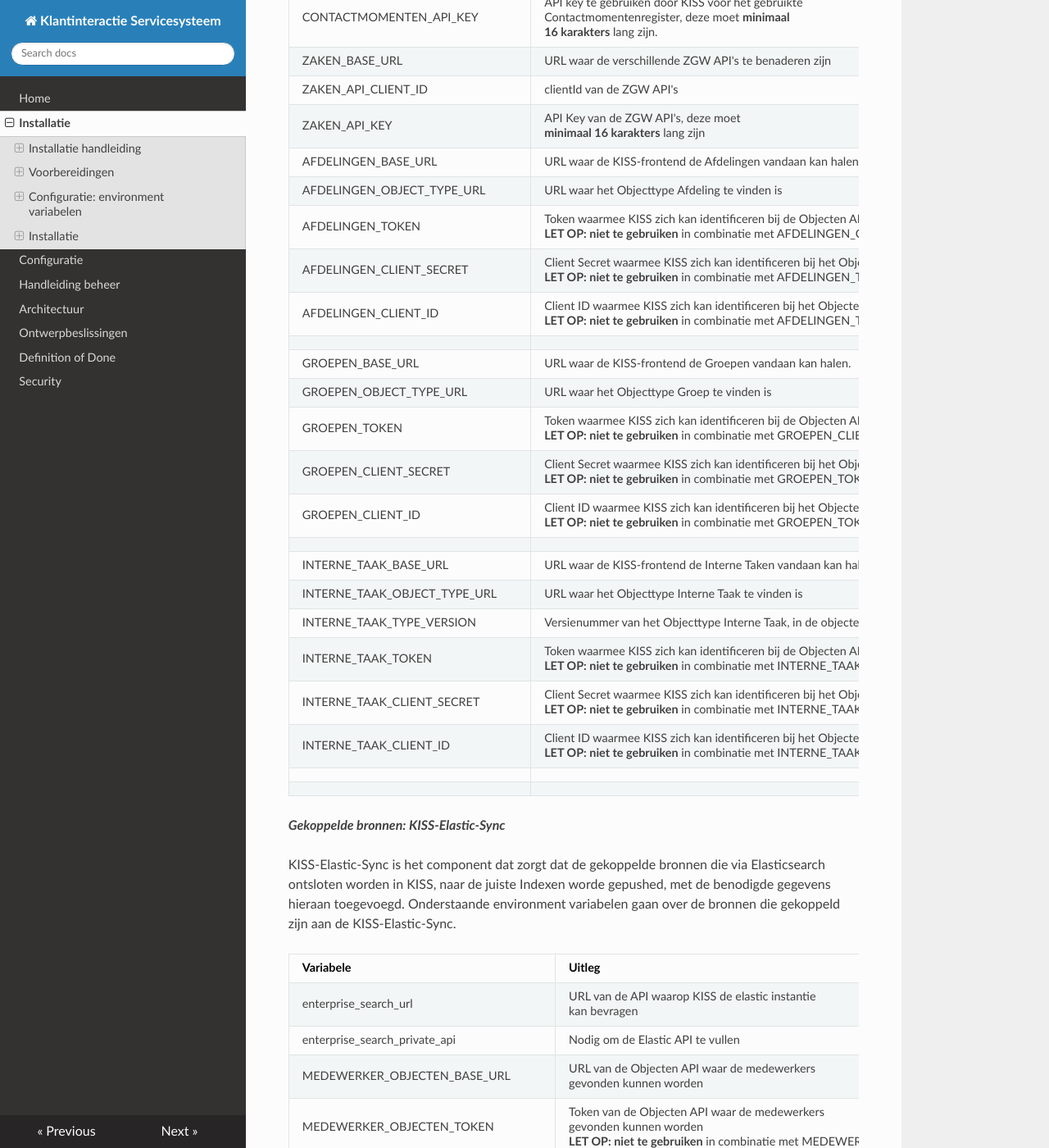
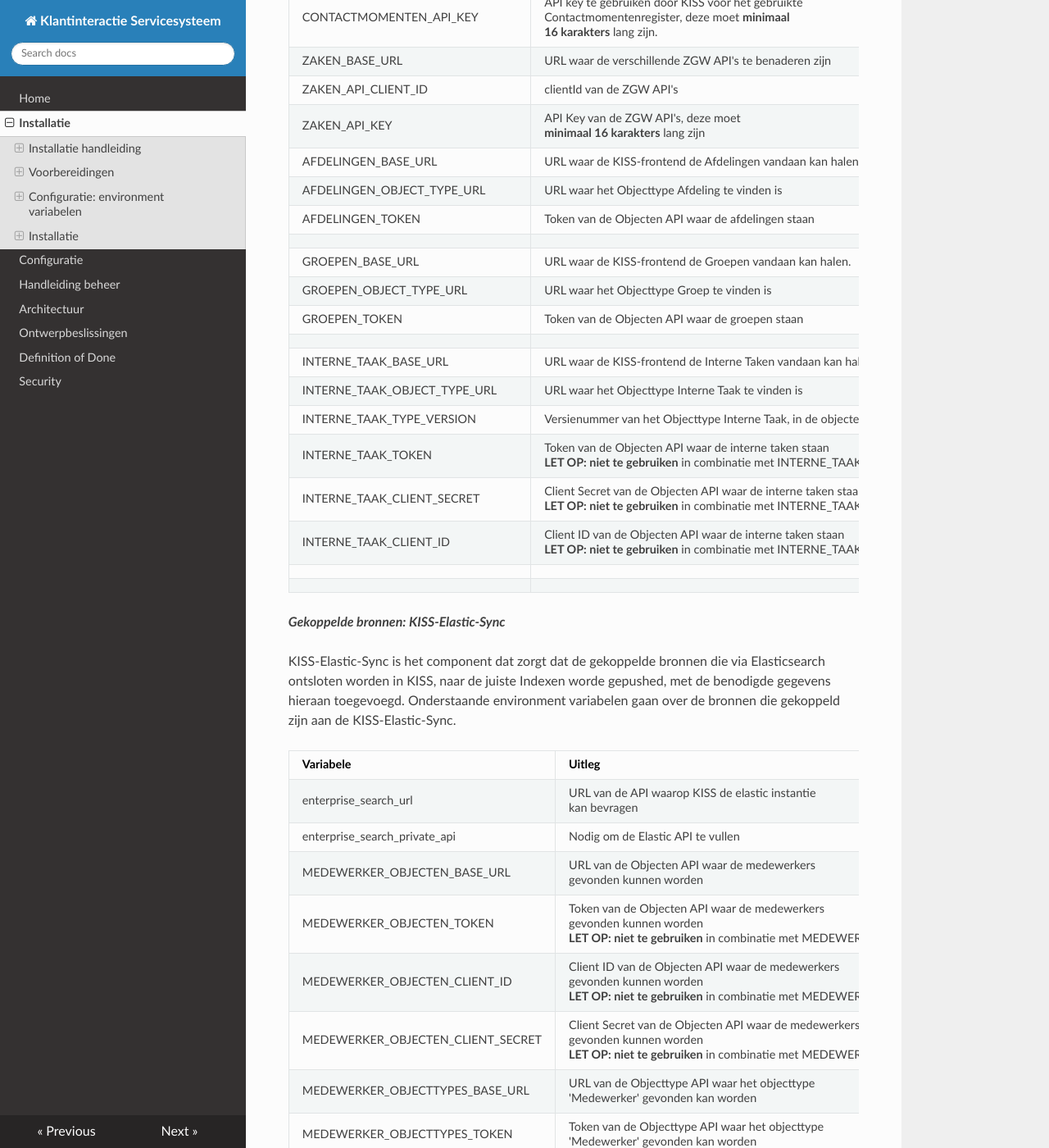
Before and after one commit to Klantinteractie-Servicesysteem/.github, an MkDocs documentation site: the page built from docs/INSTALLATION.md, in a window 1280 px wide and 1400 px high, scrolled down 4499 px. Shown: the whole window at 82% size. Built offline with MkDocs 1.6.1, drawn with Linux system fonts in a browser that asks for light colours; nearby versions of some CDN libraries; some of the changed text lies outside the part shown.

Commit message:
Update INSTALLATION.md
Bij groepen en afdelingen splitsing tussen Token en Secret+ID weggehaald: die gaan NIET meer via de adapter.
Bij Medewerker laten staan.
Formulering bij interne taak gelijk getrokken met formulering bij Medewerker

```diff
--- a/docs/INSTALLATION.md
+++ b/docs/INSTALLATION.md
@@ -133,22 +133,18 @@
 | ZAKEN_API_KEY  | API Key van de ZGW API's, deze moet <br />**minimaal 16 karakters** lang zijn |
 | AFDELINGEN_BASE_URL  | URL waar de KISS-frontend de Afdelingen vandaan kan halen.  |
 | AFDELINGEN_OBJECT_TYPE_URL | URL waar het Objecttype Afdeling te vinden is |
-| AFDELINGEN_TOKEN | Token waarmee KISS zich kan identificeren bij de Objecten API (waar de afdelingen staan)<br /> **LET OP: niet te gebruiken** in combinatie met AFDELINGEN_CLIENT_SECRET en AFDELINGEN_CLIENT_ID |
-| AFDELINGEN_CLIENT_SECRET | Client Secret waarmee KISS zich kan identificeren bij het Objecten register  <br /> **LET OP: niet te gebruiken** in combinatie met AFDELINGEN_TOKEN |
-| AFDELINGEN_CLIENT_ID | Client ID waarmee KISS zich kan identificeren bij het Objecten register  <br /> **LET OP: niet te gebruiken** in combinatie met AFDELINGEN_TOKEN |
+| AFDELINGEN_TOKEN | Token van de Objecten API waar de afdelingen staan |
 |  |  |
 | GROEPEN_BASE_URL  | URL waar de KISS-frontend de Groepen vandaan kan halen.  |
 | GROEPEN_OBJECT_TYPE_URL | URL waar het Objecttype Groep te vinden is |
-| GROEPEN_TOKEN | Token waarmee KISS zich kan identificeren bij de Objecten API (waar de afdelingen staan)<br /> **LET OP: niet te gebruiken** in combinatie met GROEPEN_CLIENT_SECRET en GROEPEN_CLIENT_ID |
-| GROEPEN_CLIENT_SECRET | Client Secret waarmee KISS zich kan identificeren bij het Objecten register  <br /> **LET OP: niet te gebruiken** in combinatie met GROEPEN_TOKEN |
-| GROEPEN_CLIENT_ID | Client ID waarmee KISS zich kan identificeren bij het Objecten register  <br /> **LET OP: niet te gebruiken** in combinatie met GROEPEN_TOKEN |
+| GROEPEN_TOKEN | Token van de Objecten API waar de groepen staan  |
 |  |  |
 | INTERNE_TAAK_BASE_URL  | URL waar de KISS-frontend de Interne Taken vandaan kan halen.  |
 | INTERNE_TAAK_OBJECT_TYPE_URL | URL waar het Objecttype Interne Taak te vinden is |
 | INTERNE_TAAK_TYPE_VERSION | Versienummer van het Objecttype Interne Taak, in de objectenregistratie waar KISS de Interne Taken wegschrijft |
-| INTERNE_TAAK_TOKEN | Token waarmee KISS zich kan identificeren bij de Objecten API (waar de afdelingen staan)<br /> **LET OP: niet te gebruiken** in combinatie met INTERNE_TAAK_CLIENT_SECRET en INTERNE_TAAK_CLIENT_ID |
-| INTERNE_TAAK_CLIENT_SECRET | Client Secret waarmee KISS zich kan identificeren bij het Objecten register  <br /> **LET OP: niet te gebruiken** in combinatie met INTERNE_TAAK_TOKEN |
-| INTERNE_TAAK_CLIENT_ID | Client ID waarmee KISS zich kan identificeren bij het Objecten register  <br /> **LET OP: niet te gebruiken** in combinatie met INTERNE_TAAK_TOKEN |
+| INTERNE_TAAK_TOKEN | Token van de Objecten API waar de interne taken staan<br /> **LET OP: niet te gebruiken** in combinatie met INTERNE_TAAK_CLIENT_SECRET en INTERNE_TAAK_CLIENT_ID |
+| INTERNE_TAAK_CLIENT_SECRET | Client Secret van de Objecten API waar de interne taken staan <br /> **LET OP: niet te gebruiken** in combinatie met INTERNE_TAAK_TOKEN |
+| INTERNE_TAAK_CLIENT_ID | Client ID van de Objecten API waar de interne taken staan  <br /> **LET OP: niet te gebruiken** in combinatie met INTERNE_TAAK_TOKEN |
 |    |    |
 |    |    |
 
@@ -162,8 +158,8 @@
 | enterprise_search_private_api | Nodig om de Elastic API te vullen |
 | MEDEWERKER_OBJECTEN_BASE_URL | URL van de Objecten API waar de medewerkers <br />gevonden kunnen worden |
 | MEDEWERKER_OBJECTEN_TOKEN |  Token van de Objecten API waar de medewerkers <br />gevonden kunnen worden<br/>**LET OP: niet te gebruiken** in combinatie met MEDEWERKER_OBJECTEN_CLIENT_SECRET en MEDEWERKER_OBJECTEN_CLIENT_ID  |
-| MEDEWERKER_OBJECTEN_CLIENT_ID |  Token van de Objecten API waar de medewerkers <br />gevonden kunnen worden<br/>**LET OP: niet te gebruiken** in combinatie met MEDEWERKER_OBJECTEN_TOKEN |
-| MEDEWERKER_OBJECTEN_CLIENT_SECRET |  Token van de Objecten API waar de medewerkers <br />gevonden kunnen worden<br/>**LET OP: niet te gebruiken** in combinatie met MEDEWERKER_OBJECTEN_TOKEN |
+| MEDEWERKER_OBJECTEN_CLIENT_ID |  Client ID van de Objecten API waar de medewerkers <br />gevonden kunnen worden<br/>**LET OP: niet te gebruiken** in combinatie met MEDEWERKER_OBJECTEN_TOKEN |
+| MEDEWERKER_OBJECTEN_CLIENT_SECRET |  Client Secret van de Objecten API waar de medewerkers <br />gevonden kunnen worden<br/>**LET OP: niet te gebruiken** in combinatie met MEDEWERKER_OBJECTEN_TOKEN |
 | MEDEWERKER_OBJECTTYPES_BASE_URL | URL van de Objecttype API waar het objecttype <br />'Medewerker' gevonden kan worden |
 | MEDEWERKER_OBJECTTYPES_TOKEN | Token van de Objecttype API waar het objecttype <br />'Medewerker' gevonden kan worden |
 | VAC_OBJECTEN_BASE_URL | URL van de Objecten API waar de VAC's gevonden <br />kunnen worden |
```
